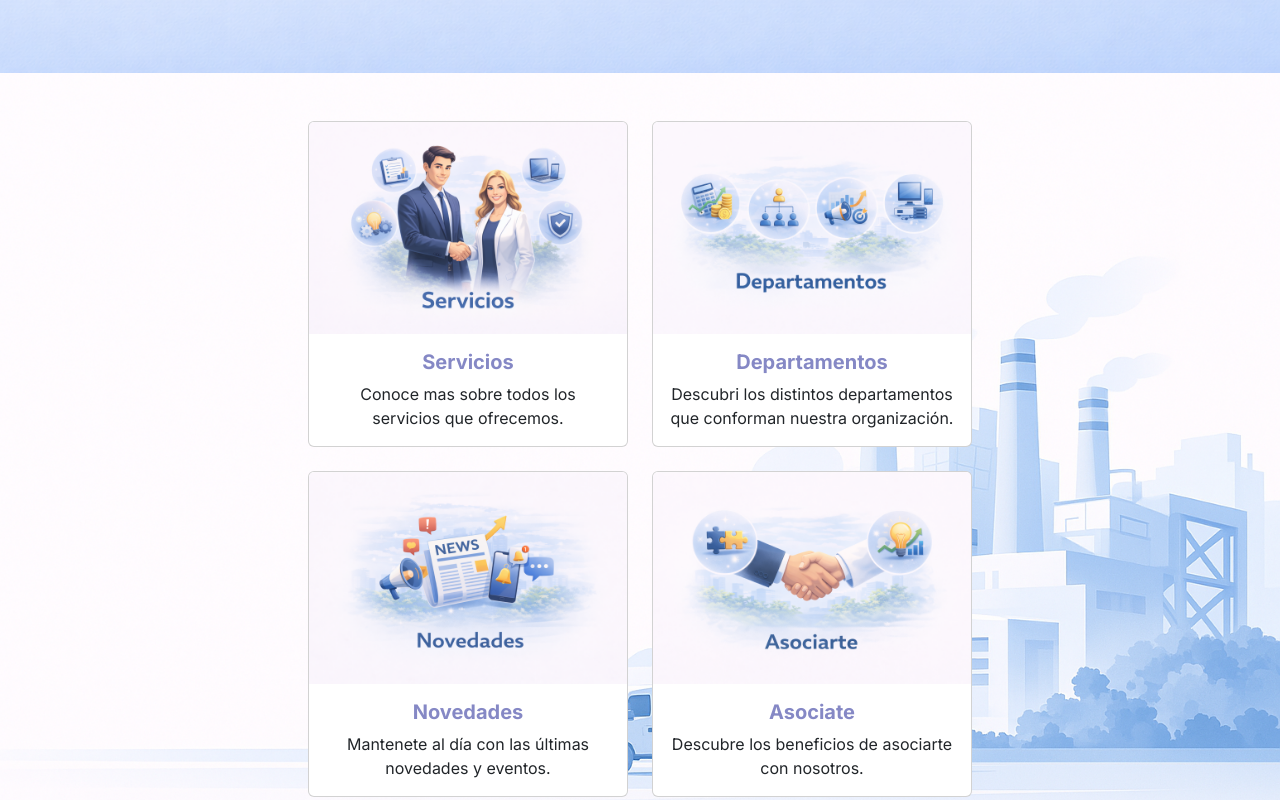
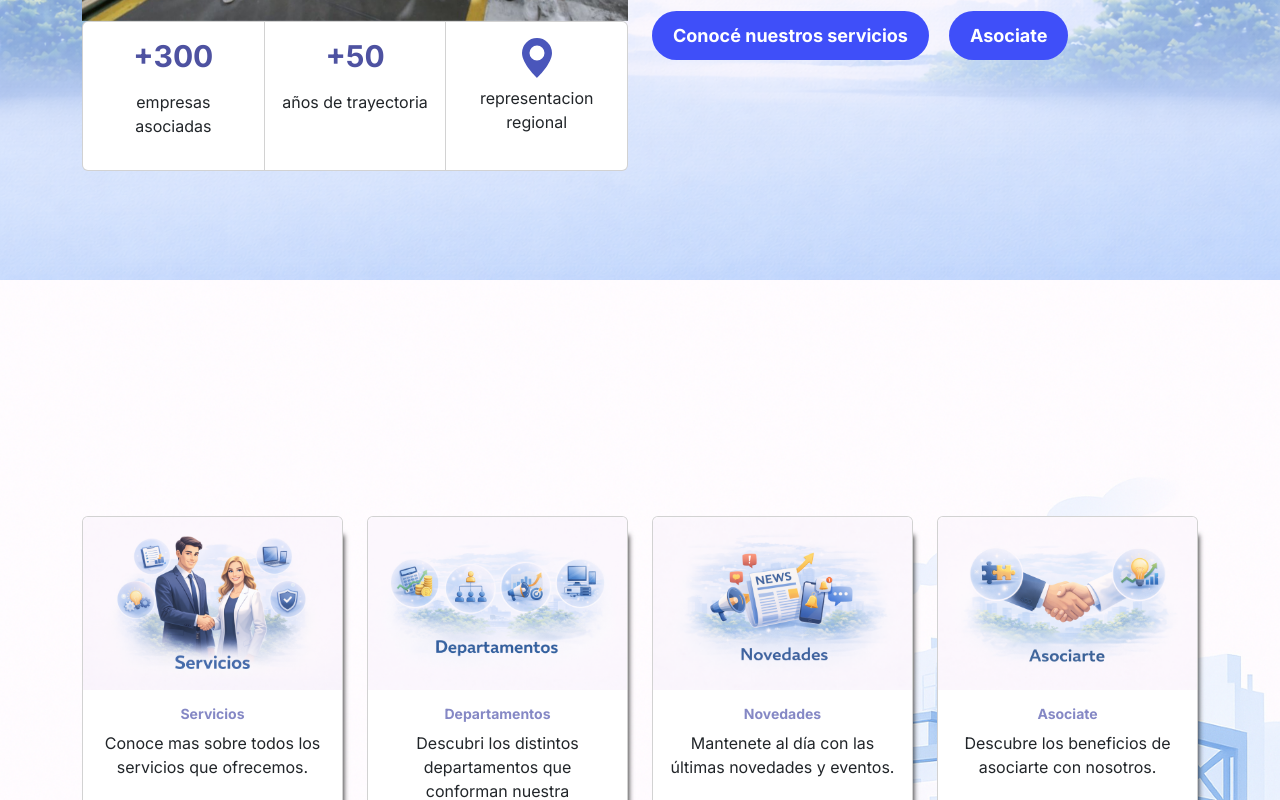
Before and after one commit to LuciBrito/uq-front, a React (Vite) app: page / in a window 1280 px wide. Shown: the part 1400-2200 px from the top of the page. Built offline with nearby package versions, Linux system fonts and the light colour scheme.

Commit message:
Cambios finales 5/01

```diff
--- a/src/Historia.jsx
+++ b/src/Historia.jsx
@@ -11,7 +11,7 @@ import flor from './img/icons/flor-icon.svg';
 
 export default function Historia() {
   return (
-   <section className='parallax'>
+   <section className='parallax aux-historia'>
         <Container className='py-5 lading-container media-aux'>
             <h1 className='text-center color-text-1 '>Historia </h1>
             <h3 className='text-center color-text-2'>Mas de 50 años acompañando la insdustria local</h3>
@@ -62,7 +62,7 @@ export default function Historia() {
                 </Row>
 
                 <Row className='py-4'>
-                    <div className='cards-container'>
+                    <div className='d-flex flex-wrap justify-content-center align-items-center gap-4 cards-container '>
                         <Card  style={{ width:'100%', maxWidth: '30rem' }}>
                             <Card.Body>
                                 <Card.Title className='text-center '> <h4 className='color-text-1'>Becas educativas</h4></Card.Title>
--- a/src/LandingBodyC.jsx
+++ b/src/LandingBodyC.jsx
@@ -13,8 +13,8 @@ export default function LandingBodyC() {
     <Container className=" landing-container d-flex flex-wrap justify-content-center gap-4 px-8 py-4 py-lg-5   ">
         <div className='cards-container'>
             <a className="text-decoration-none" href="">
-                <Card className=" card-info " style={{ width:'100%', maxWidth: '25rem' }}>
-                    <Card.Img variant="top" src={servicios}/>
+                <Card className=" card-info " style={{ width:'100%', maxWidth: '25rem',height:'100%' }}>
+                    <Card.Img variant="top" className='img-info-card' src={servicios}/>
                     <Card.Body>
                         <Card.Title >
                             <h3 className='info-text-p text-center'>
@@ -28,8 +28,8 @@ export default function LandingBodyC() {
                 </Card>
             </a>
             <a className="text-decoration-none" href="">
-                <Card className=" card-info " style={{  width:'100%', maxWidth: '25rem' }}>
-                    <Card.Img variant="top" src={departamentos}/>
+                <Card className=" card-info " style={{  width:'100%', maxWidth: '25rem',height:'100%' }}>
+                    <Card.Img variant="top" className='img-info-card' src={departamentos}/>
                     <Card.Body>
                         <Card.Title>
                             <h3 className='info-text-p text-center'>
@@ -43,8 +43,8 @@ export default function LandingBodyC() {
                 </Card>
             </a>
             <a className="text-decoration-none" href="">
-                <Card className=" card-info " style={{  width:'100%', maxWidth: '25rem' }}>
-                    <Card.Img variant="top" src={novedades}/>
+                <Card className=" card-info " style={{  width:'100%', maxWidth: '25rem',height:'100%' }}>
+                    <Card.Img variant="top"className='img-info-card' src={novedades}/>
                     <Card.Body>
                         <Card.Title>
                             <h3 className='info-text-p text-center'>
@@ -58,8 +58,8 @@ export default function LandingBodyC() {
                 </Card>
             </a>
             <a className="text-decoration-none" href="">
-                <Card className=" card-info " style={{  width:'100%', maxWidth: '25rem' }}>
-                    <Card.Img variant="top" src={asociarte}/>
+                <Card className=" card-info " style={{  width:'100%', maxWidth: '25rem', height:'100%' }}>
+                    <Card.Img variant="top"  className='img-info-card' src={asociarte}/>
                     <Card.Body>
                         <Card.Title>
                             <h3 className='info-text-p text-center'>
--- a/src/LandingBodyCards.jsx
+++ b/src/LandingBodyCards.jsx
@@ -28,7 +28,7 @@ export function LandingBodyCards() {
       </Card>
       <Card>
         <Card.Body className='d-flex flex-column align-items-center'>
-          <Card.Title><img src={Ubicacion} alt="Ubicación" style={{height:'80px'}} /></Card.Title>
+          <Card.Title><img src={Ubicacion} alt="Ubicación" className='icon-info' /></Card.Title>
           <Card.Text>
               <p className='text-center'>
                 representacion regional
--- a/src/LandingContact.jsx
+++ b/src/LandingContact.jsx
@@ -22,7 +22,7 @@ export default function LandingContact() {
             <Col>
                 <LandingContactForm />
                 <div className='container-text-links'>
-                  <a className="btn-title btn primary" href="#">Asociate</a>
+                  <a className="btn-title btn primary mt-1" href="#">Asociate</a>
                 </div>
             </Col>
 
--- a/src/css/styles.css
+++ b/src/css/styles.css
@@ -197,6 +197,10 @@ header  .nav-links .btn-header:hover {
 .landing-container {
   height: 100vh;
 }
+.icon-info{
+    height: 80px;
+
+}
 
 /*.landing-row {
   flex: 1;
@@ -207,6 +211,9 @@ header  .nav-links .btn-header:hover {
 }*/
 .card-info{
     transition: all 0.3s ease;
+    box-shadow: 10px 10px 5px -9px rgba(0,0,0,0.75);
+    -webkit-box-shadow: 10px 10px 5px -9px rgba(0,0,0,0.75);
+    -moz-box-shadow: 10px 10px 5px -9px rgba(0,0,0,0.75);
 }
 .card-info:hover{
 
@@ -321,13 +328,13 @@ footer{
 .cards-container {
     display: flex !important  ;
     flex-direction: row !important;
-    flex-wrap: wrap;
     gap: 24px;
     justify-content: center;
-    width: 70%;
+    width: 100%;
     max-width: fit-content;
+}
 
-}
+
 
 /* Media Queries */
 @media (max-width: 768px) {
@@ -406,11 +413,8 @@ footer{
 /* Laptops grandes (1025px - 1366px) */
 @media (min-width: 1025px) and (max-width: 1920px) {
     .cards-container {
-        display: grid;
-        grid-template-columns: repeat(auto-fit, minmax(280px, 1fr));
-        gap: 24px;
-        flex-wrap: none !important;
-
+        display: flex !important  ;
+        flex-direction: row !important;
     }
     .card-info{
         max-width: 20rem !important;
@@ -418,9 +422,28 @@ footer{
     .landing-container {
         height: auto !important;
     }
-    .parallax{
+    .aux-historia{
         height: auto    !important;
     }
+    .info-text-h1 {
+        font-size: 30px;
+    }
+    .info-text-p{
+        font-size: 14px;
+    }
+    .landing-row h1{
+        font-size: 80px;
+    }
+    .icon-info{
+        height: 40px;
+
+    }
+    .img-info-card{
+        height: 25x;
+    }
+
+
+
 }
 
 /* Laptops pequeños / tablets en landscape (769px - 1024px) */
@@ -436,10 +459,10 @@ footer{
         max-width: 15rem !important;
     }
         .landing-container {
-        height: auto !important;
+        height: 100vh !important;
     }
 
-        .parallax{
+        .aux-historia{
         height: auto    !important;
     }
 }
```
